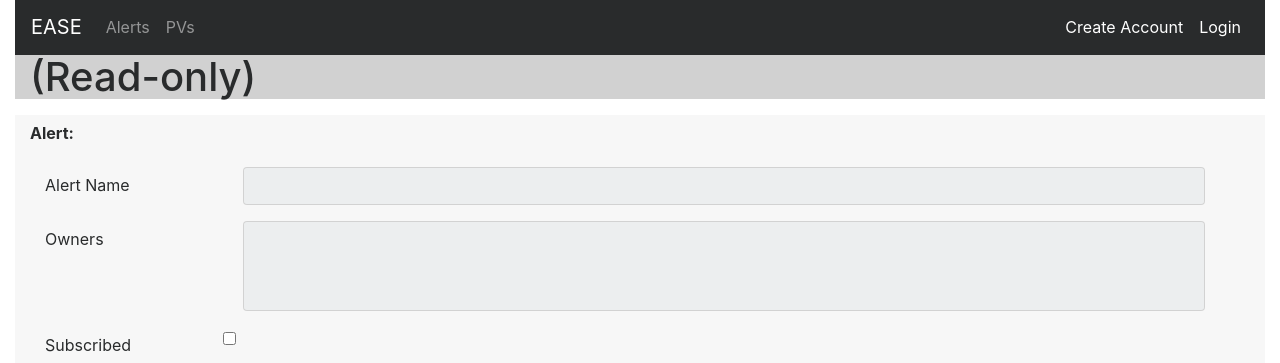
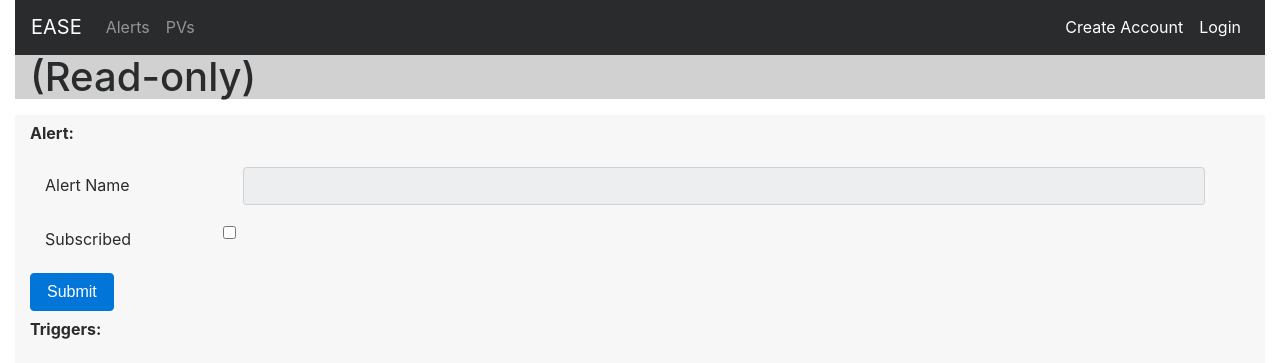
Before and after one commit to slaclab/ease, a Django app: template web_interface/alert_config_app/templates/alert_detail.html in a window 1280 px wide. Shown: the part 17-380 px from the top of the page. Run offline with Django 3.2, Linux system fonts and the light colour scheme; the template is opened without the code that fills it: values that come from a table or form of the project are taken from there, others are empty; parts of the project's set-up code (start-up, migrations or seed data) failed here and were passed over; some libraries are stand-ins or nearby versions.

Commit message:
removed owners field in alert readonly page

```diff
--- a/web_interface/alert_config_app/templates/alert_detail.html
+++ b/web_interface/alert_config_app/templates/alert_detail.html
@@ -22,21 +22,20 @@ yay!-->
             <input type="text" value="{{alert.name}}"  class="form-control" required="" readonly>
         </div>
     </div>
-
-    <!--OWNERS-->
-    <div class="form-group row col-sm-12">
-        <label for="" class="col-sm-2 col-form-label">Owners</label>
-                <div class="col-sm-10">
-
-            <select multiple class="form-control" id="exampleSelect2" readonly="readonly">
-            {% for owner in alert.owner.all %}
-            <option> {{owner.user}} </option>
-            {% endfor %}
-
-            </select>
-        </div>
-
-    </div>
+<!--OWNERS-->
+<!--     <div class="form-group row col-sm-12"> -->
+<!--         <label for="" class="col-sm-2 col-form-label">Owners</label> -->
+<!--                 <div class="col-sm-10">  -->
+<!--  -->
+<!--             <select multiple class="form-control" id="exampleSelect2" readonly="readonly"> -->
+<!--             {% for owner in alert.owner.all %} -->
+<!--             <option> {{owner.user}} </option> -->
+<!--             {% endfor %} -->
+<!--  -->
+<!--             </select> -->
+<!--         </div> -->
+<!--  -->
+<!--     </div> -->
 
     <form action="" method="post">
         {% csrf_token %}
```
